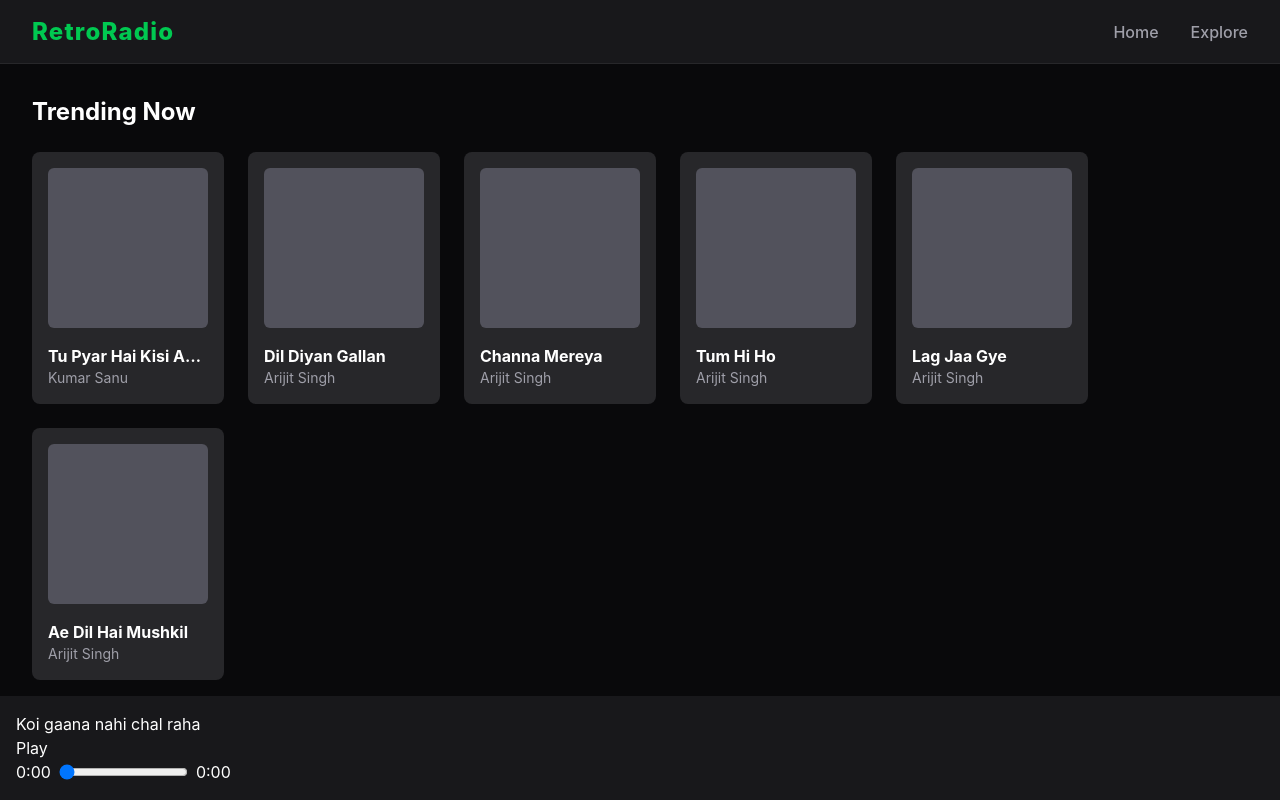
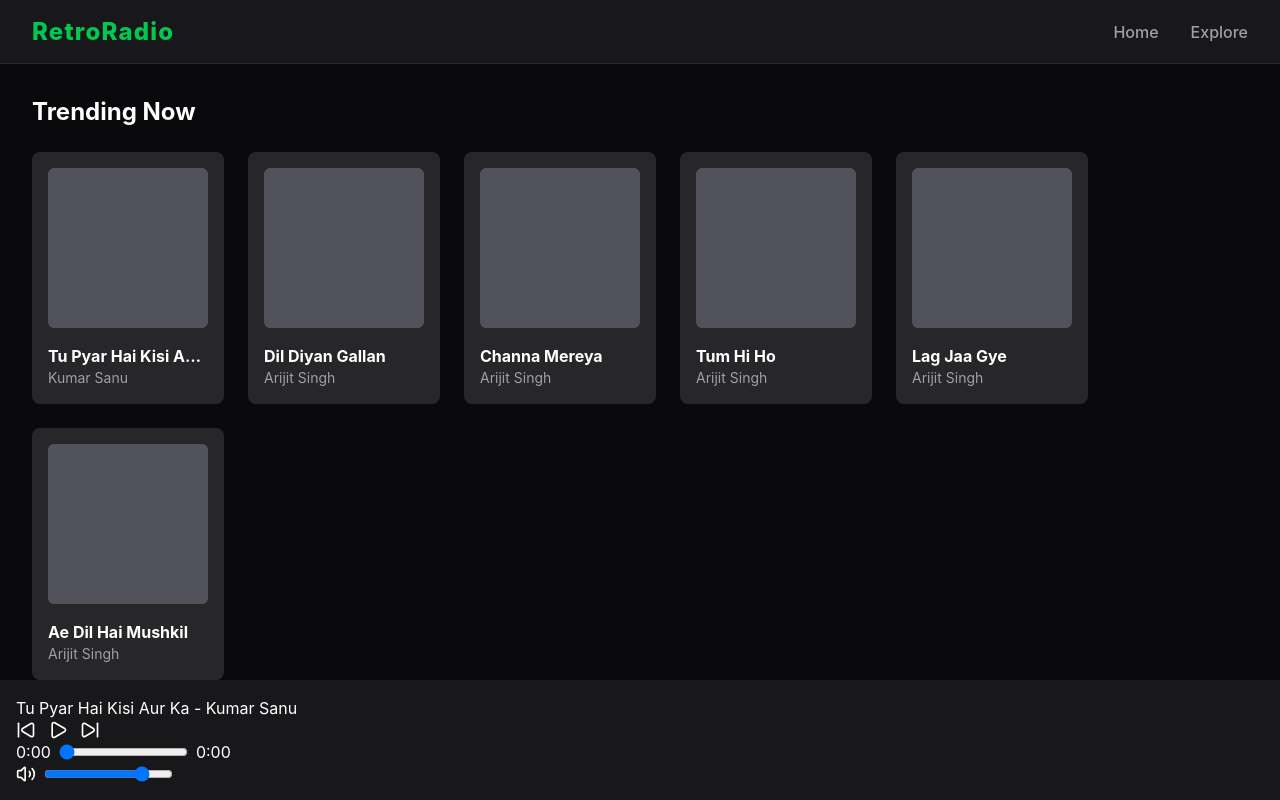
Before and after one commit to m-faizan21/RetroRadio, a React (Vite) app in the folder client/: page / in a window 1280 px wide. Built offline with nearby package versions, Linux system fonts and the light colour scheme.

Commit message:
feat: add next/previous controls, default song state, and centralized song data source

```diff
--- a/client/package.json
+++ b/client/package.json
@@ -11,6 +11,7 @@
   },
   "dependencies": {
     "@tailwindcss/vite": "^4.3.3",
+    "lucide-react": "^1.34.0",
     "react": "^19.2.8",
     "react-dom": "^19.2.8",
     "react-router-dom": "^7.18.2",
--- a/client/src/components/MusicPlayer.jsx
+++ b/client/src/components/MusicPlayer.jsx
@@ -1,12 +1,14 @@
 import {useRef, useState, useEffect} from "react";
+import {Volume2, Volume1, VolumeX, Play, Pause, SkipBack, SkipForward} from "lucide-react";
 import {usePlayer} from "./usePlayer.js";
 
 const MusicPlayer = () => {
     const audioRef = useRef(null);
     const [isPlaying, setIsPlaying] = useState(false);
     const [progress, setProgress] = useState(0);
-  const [duration, setDuration] = useState(0);
-    const { currentSong } = usePlayer();
+    const [duration, setDuration] = useState(0);
+    const [volume, setVolume] = useState(0.8);
+    const { currentSong, playNext, playPrevious } = usePlayer();
 
     useEffect(() => {
         if (currentSong) {
@@ -20,6 +22,11 @@ const MusicPlayer = () => {
 
         }
     }, [currentSong]);
+
+
+    useEffect(() =>{
+        audioRef.current.volume = volume;
+    },[volume]);
 
     const togglePlay = () => {
         if (isPlaying) {
@@ -38,11 +45,17 @@ const MusicPlayer = () => {
         return `${minutes}:${seconds < 10 ? '0' : ''}${seconds}`;
     };
 
+    const getVolumeIcon = () => {
+        if (volume === 0) return <VolumeX size={20} />;
+        if (volume < 0.5) return <Volume1 size={20} />;
+        return <Volume2 size={20} />;
+    };
+
     return(
         <div className="fixed bottom-0 left-0 w-full bg-zinc-900 p-4 text-white">
             <audio
                 ref={audioRef}
-                src={currentSong? currentSong.src : "/khwaab-ka-musafir.mp3"}
+                src={currentSong?.src}
                 onTimeUpdate={() => setProgress(audioRef.current.currentTime)}
                 onLoadedMetadata={() =>
                     {setDuration(audioRef.current.duration);
@@ -52,7 +65,17 @@ const MusicPlayer = () => {
                 onPause={() => setIsPlaying(false)}
             ></audio>
             <p>{currentSong ? `${currentSong.title} - ${currentSong.artist}` : "Koi gaana nahi chal raha"}</p>
-            <button onClick={togglePlay}>{isPlaying ? "Pause" : "Play"}</button>
+            <div className="flex items-center gap-3">
+                <button onClick={playPrevious}>
+                    <SkipBack size={20} />
+                </button>
+                <button onClick={togglePlay}>
+                    {isPlaying ? <Pause size={20} /> : <Play size={20} />}
+                </button>
+                <button onClick={playNext}>
+                    <SkipForward size={20} />
+                </button>
+            </div>
 
             <div className="flex items-center gap-2">
                 <span>{formatTime(progress)}</span>
@@ -68,6 +91,21 @@ const MusicPlayer = () => {
                 />
                 <span>{formatTime(duration)}</span>
             </div>
+
+            <div className="flex items-center gap-2">
+                <span onClick={() => setVolume(volume === 0 ? 0.8 : 0)} className="cursor-pointer">
+                    {getVolumeIcon()}
+                </span>
+                <input
+                type="range"
+                min="0"
+                max="1"
+                step="0.01"
+                value={volume}
+                onChange={(e) => setVolume(Number(e.target.value))}
+                />
+            </div>
+
         </div>
     );
 };
--- a/client/src/components/PlayerContext.jsx
+++ b/client/src/components/PlayerContext.jsx
@@ -1,13 +1,41 @@
 import {useState} from "react";
 import { PlayerContext } from "./PlayerContextObject.js";
+import {songs} from "../data/songs.js";
 
 
 
 export const PlayerProvider = ({children}) => {
-    const [currentSong, setCurrentSong] = useState(null);
+    const [currentSong, setCurrentSong] = useState(songs[0]); // Initialize with the first song in the list
+    const [playlist, setPlaylist] = useState(songs); // Initialize with the full list of songs
+    const [currentIndex, setCurrentIndex] = useState(0);
+
+   const playNext = () => {
+        if (playlist.length === 0) return; // Exit if the playlist is empty.
+        let nextIndex = currentIndex + 1; // Move to the next track.
+        // Return to the first track when the end of the playlist is reached.
+        if (nextIndex >= playlist.length) {
+            nextIndex = 0;
+        }
+
+        setCurrentIndex(nextIndex); // Update the current track index.
+        setCurrentSong(playlist[nextIndex]); // Set the next track.
+    };
+
+    const playPrevious = () => {
+        if (playlist.length === 0) return;
+
+            let prevIndex = currentIndex - 1; // Move to the previous track.
+            // Wrap around to the last track when the beginning of the playlist is reached.
+            if (prevIndex < 0) {
+                prevIndex = playlist.length - 1;
+            }
+
+        setCurrentIndex(prevIndex);
+        setCurrentSong(playlist[prevIndex]);
+    };
 
     return (
-        <PlayerContext.Provider value={{ currentSong, setCurrentSong }}>
+        <PlayerContext.Provider value={{ currentSong, setCurrentSong, playlist, setPlaylist, currentIndex, setCurrentIndex, playNext,playPrevious }}>
             {children}
         </PlayerContext.Provider>
     );
--- a/client/src/components/SongCard.jsx
+++ b/client/src/components/SongCard.jsx
@@ -1,13 +1,17 @@
-import {usePlayer} from "./usePlayer.js";
+import { usePlayer } from "./usePlayer.js";
 
-const SongCard = ({ title, artist, src }) => {
-    const { setCurrentSong } = usePlayer();
+const SongCard = ({ title, artist, src, index, songsList }) => {
+  const { setCurrentSong, setPlaylist, setCurrentIndex } = usePlayer();
+
+  const handleClick = () => {
+    setPlaylist(songsList);
+    setCurrentIndex(index);
+    setCurrentSong({ title, artist, src });
+  };
+
   return (
-    <div onClick={() => setCurrentSong({ title, artist, src })} className="bg-zinc-800 p-4 rounded-lg hover:bg-zinc-700 transition duration-300 cursor-pointer w-48">
-      {/* Gaane ka Cover Image banegi yahan */}
+    <div onClick={handleClick} className="bg-zinc-800 p-4 rounded-lg hover:bg-zinc-700 transition duration-300 cursor-pointer w-48">
       <div className="w-full h-40 bg-zinc-600 rounded-md mb-4"></div>
-
-      {/* Gaane ki Details */}
       <h3 className="text-white font-bold truncate">{title}</h3>
       <p className="text-zinc-400 text-sm truncate">{artist}</p>
     </div>
--- /dev/null
+++ b/client/src/data/songs.js
@@ -0,0 +1,8 @@
+export const songs = [
+  { title: "Tu Pyar Hai Kisi Aur Ka", artist: "Kumar Sanu", src: "/khwaab-ka-musafir.mp3" },
+  { title: "Dil Diyan Gallan", artist: "Arijit Singh", src: "/khwaab-ka-musafir.mp3" },
+  { title: "Channa Mereya", artist: "Arijit Singh", src: "/khwaab-ka-musafir.mp3" },
+  { title: "Tum Hi Ho", artist: "Arijit Singh", src: "/khwaab-ka-musafir.mp3" },
+  { title: "Lag Jaa Gye", artist: "Arijit Singh", src: "/khwaab-ka-musafir.mp3" },
+  { title: "Ae Dil Hai Mushkil", artist: "Arijit Singh", src: "/khwaab-ka-musafir.mp3" },
+];
--- a/client/src/pages/Home.jsx
+++ b/client/src/pages/Home.jsx
@@ -1,22 +1,21 @@
 import SongCard from '../components/SongCard';
-
-const songs = [
-  { title: "Tu Pyar Hai Kisi Aur Ka", artist: "Kumar Sanu", src: "/khwaab-ka-musafir.mp3" },
-  { title: "Dil Diyan Gallan", artist: "Arijit Singh" , src: "/khwaab-ka-musafir.mp3"},
-  { title: "Channa Mereya", artist: "Arijit Singh", src: "/khwaab-ka-musafir.mp3" },
-  { title: "Tum Hi Ho", artist: "Arijit Singh", src: "/khwaab-ka-musafir.mp3" },
-  { title: "Lag Jaa Gye", artist: "Arijit Singh", src: "/khwaab-ka-musafir.mp3" },
-  { title: "Ae Dil Hai Mushkil", artist: "Arijit Singh", src: "/khwaab-ka-musafir.mp3" },
-
-];
+import {songs} from "../data/songs.js";
 
 const Home = () => {
+
   return (
     <div className="p-8 pt-24 bg-zinc-950 min-h-screen">
       <h2 className="text-white text-2xl font-bold mb-6">Trending Now</h2>
       <div className="flex flex-wrap gap-6">
-        {songs.map((song) => (
-          <SongCard key={song.title} title={song.title} artist={song.artist} src={song.src} />
+        {songs.map((song,index) => (
+          <SongCard
+            key={song.title}
+            title={song.title}
+            artist={song.artist}
+            src={song.src}
+            index={index}
+            songsList={songs}
+        />
         ))}
       </div>
     </div>
```
Also changed, not shown: 2 other files (tests, documents, lock files or other folders).
